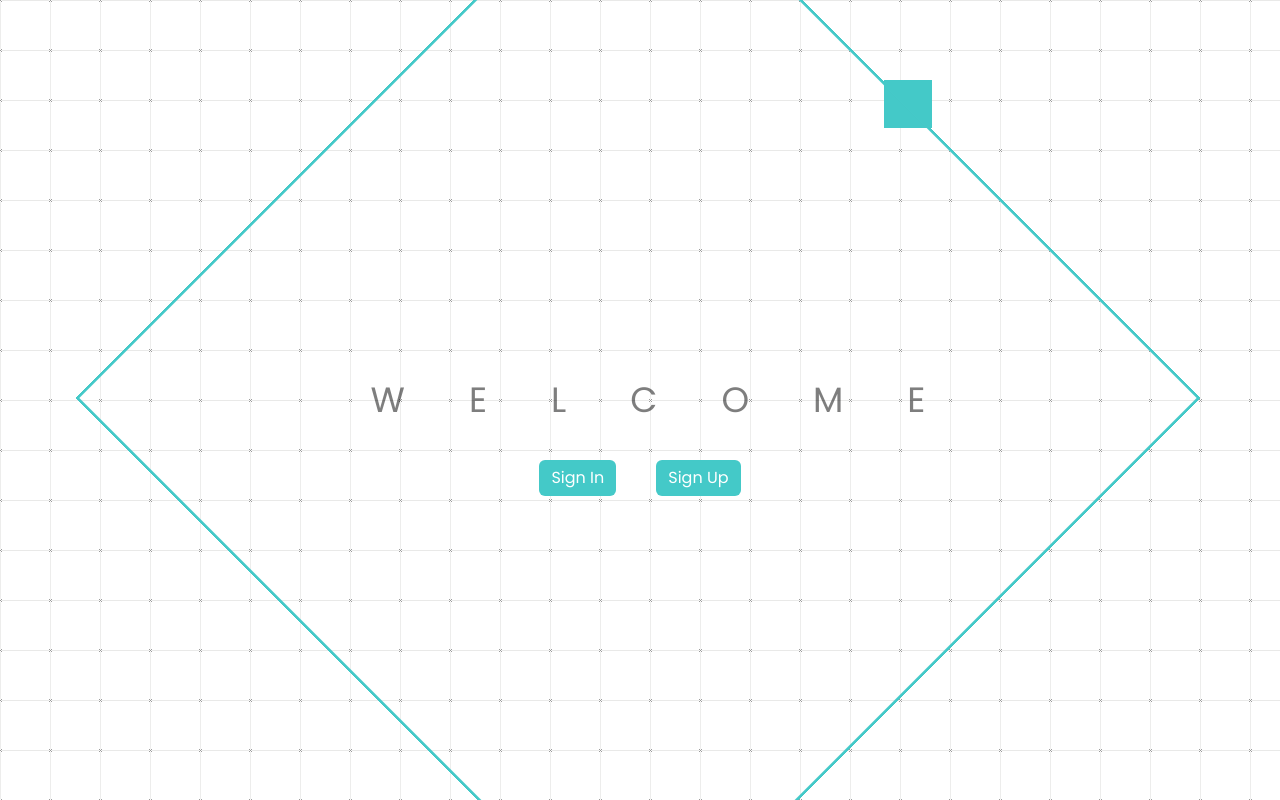
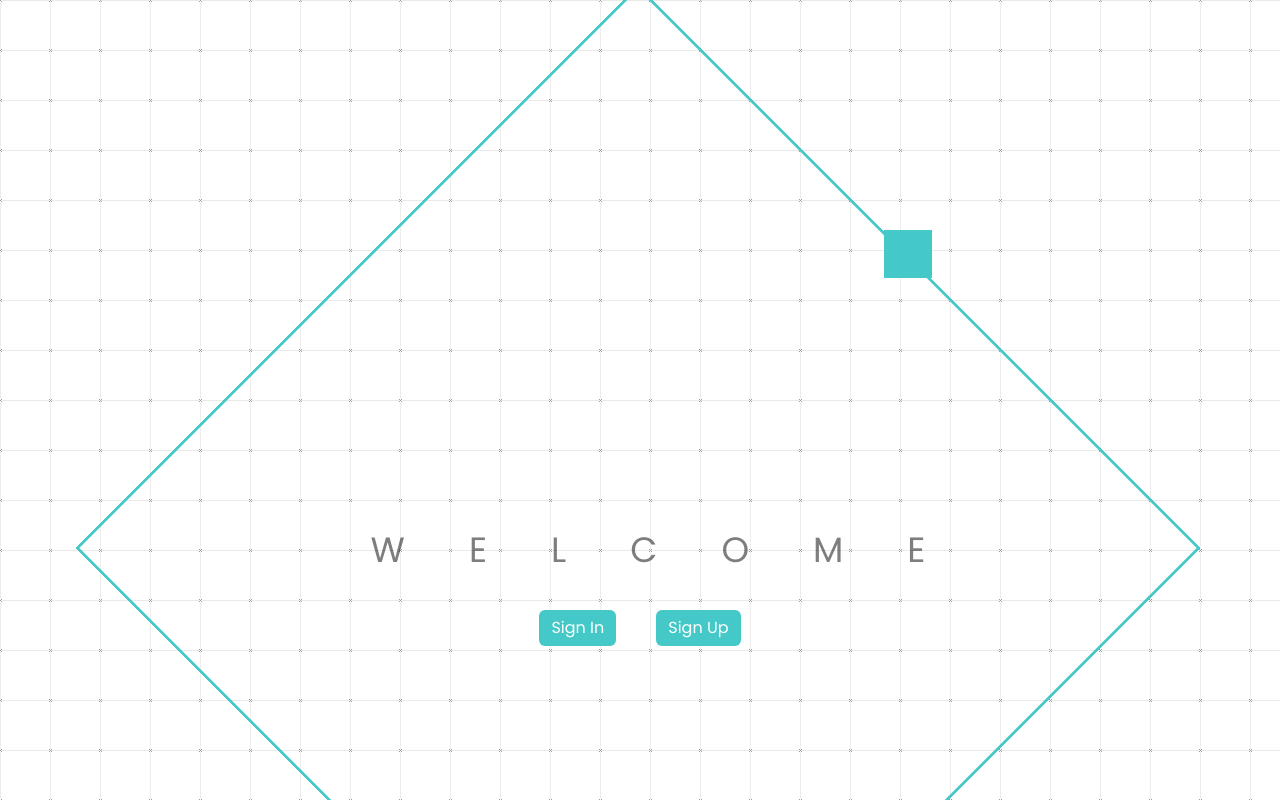
Before and after one commit to lauramussopd/vue-todo-list, a Vue app: page / in a window 1280 px wide. Shown: the top 800 px of the page. Built offline with nearby package versions, Linux system fonts and the light colour scheme.

Commit message:
do the push a  main and then de deploy

```diff
--- a/src/assets/base.css
+++ b/src/assets/base.css
@@ -33,7 +33,6 @@
 }
 
 body {
-  min-height: 100vh;
   color: black;
   background: white;
   transition:
--- a/src/views/HomeView.vue
+++ b/src/views/HomeView.vue
@@ -51,7 +51,7 @@
 .ellipses-container {
 	width: 50rem;
 	height: 50rem;
-	margin: auto auto;
+	margin: 150px auto;
 	position: relative;
 }
 
```
